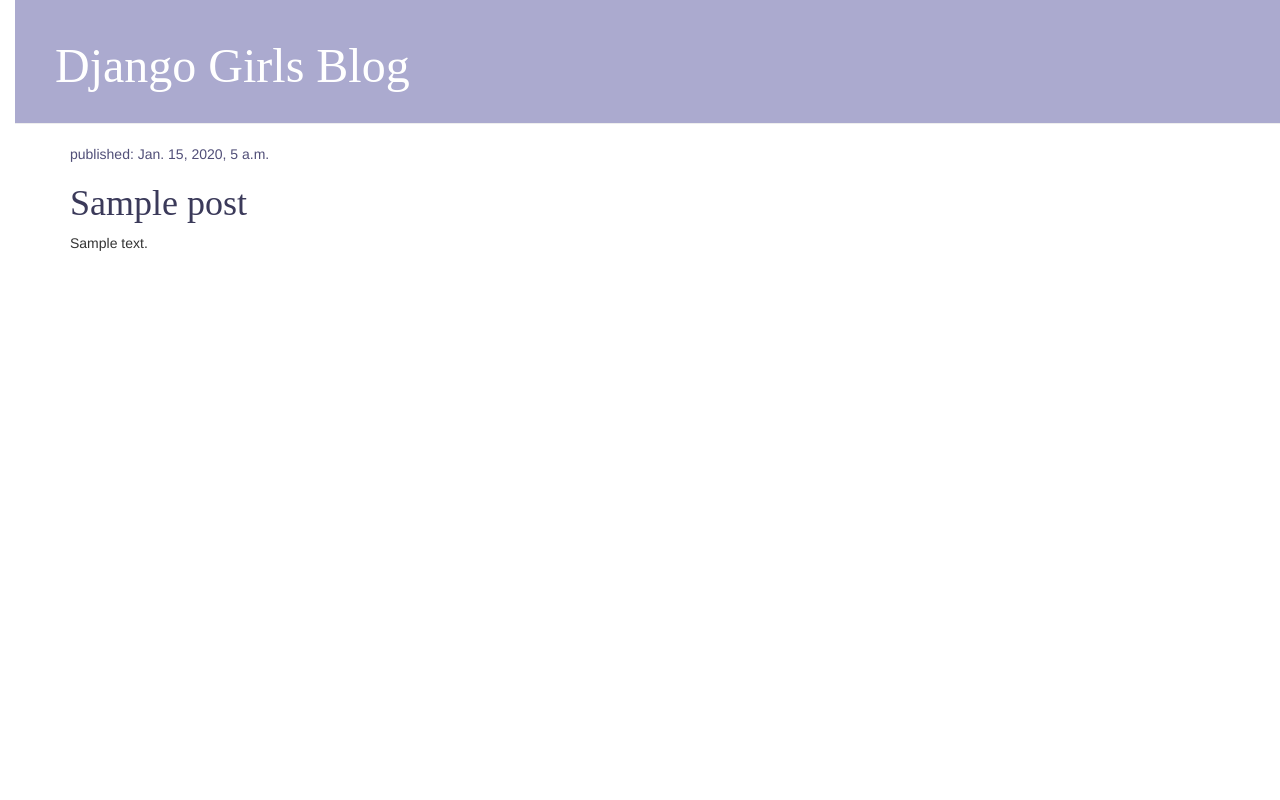
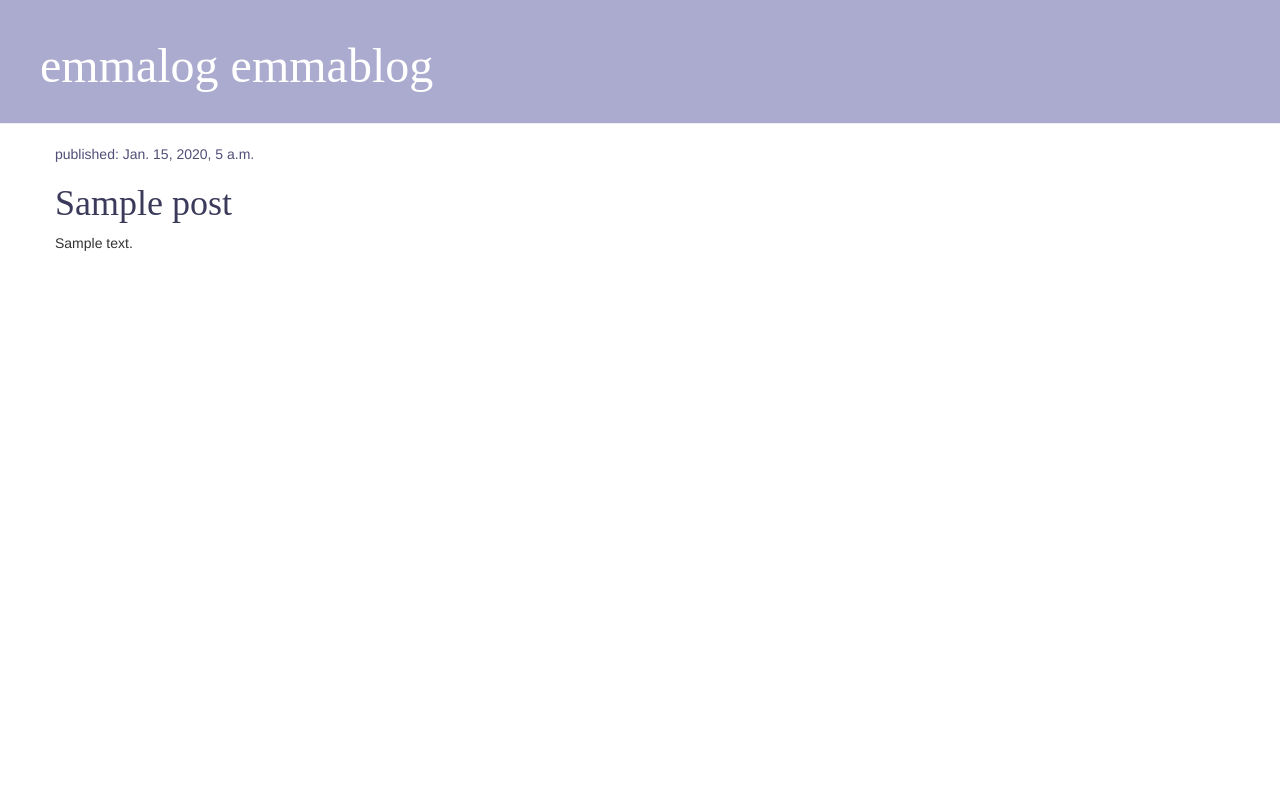
Before and after one commit to whirling/myfirstblog, a Django app: template blog/templates/blog/post_list.html in a window 1280 px wide. Run offline with Django 3.2, Linux system fonts and the light colour scheme; the template is opened without the code that fills it: values that come from a table or form of the project are taken from there, others are empty; tables that the repository leaves empty hold one stand-in row (values such as "Sample post"); some libraries are stand-ins or nearby versions; some web fonts are replaced.

Commit message:
demarginalization

```diff
--- a/blog/static/css/blog.css
+++ b/blog/static/css/blog.css
@@ -2,9 +2,7 @@
     color: #8381bb;
     font-family: 'Vibur';
 }
-body {
-    padding-left: 15px;
-}
+
 .page-header {
     background-color: #abaacf;
     margin-top: 0;
--- a/blog/templates/blog/base.html
+++ b/blog/templates/blog/base.html
@@ -9,7 +9,7 @@
     </head>
     <body>
         <div class="page-header">
-          <h1><a href="/">Django Girls Blog</a></h1>
+          <h1><a href="/">emmalog emmablog</a></h1>
       </div>
       <div class="content container">
           <div class="row">
```
